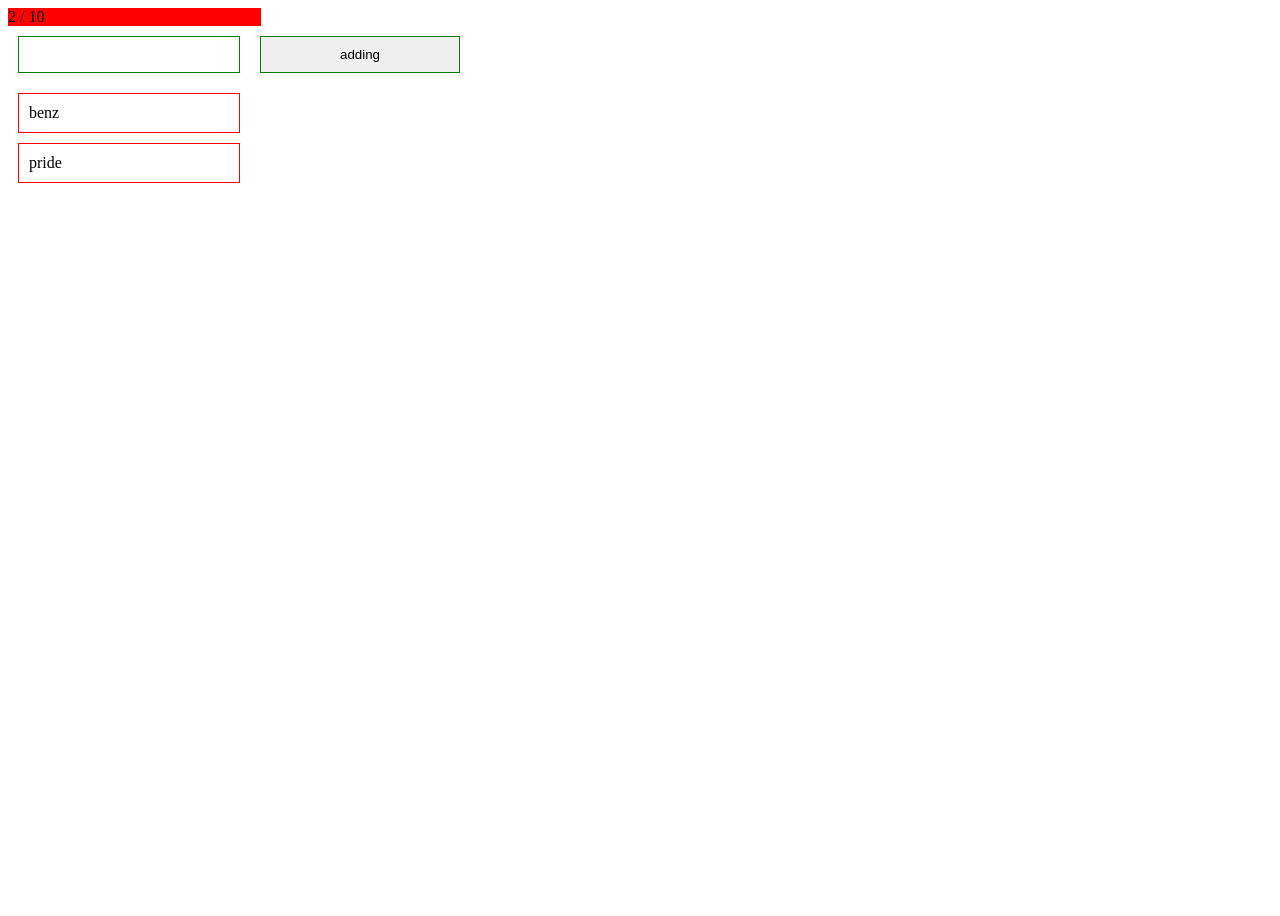
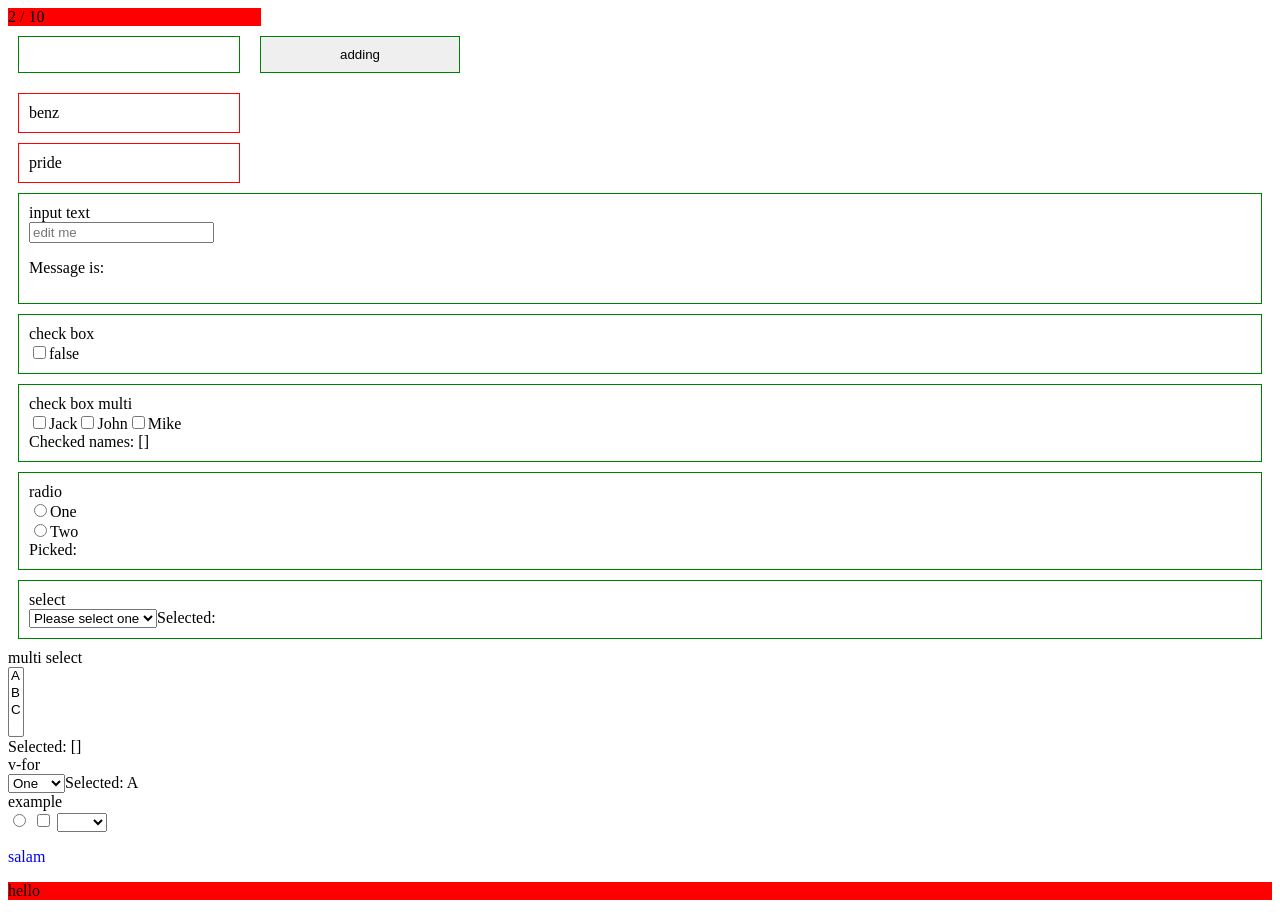
Before and after one commit to elmira-naghibi/game-vuejs, a Vue app: page / in a window 1280 px wide. Before the commit the page ends 800 px from the top, so only its background shows below. Built offline with nearby package versions, Linux system fonts and the light colour scheme.

Commit message:
fea : adding directive feature in vue  in main.js

```diff
--- a/src/App.vue
+++ b/src/App.vue
@@ -3,6 +3,11 @@
     <headercar :carLength = carLength :maxNumberCars= maxNumberCars ></headercar>
     <new-car @carAdded="addingNewcar"></new-car>
     <cars :cars = cars @removecar="deletingcar"></cars>
+    <formdata></formdata>
+    <p v-highlight.delayed="'blue'"> salam </p>
+    <p v-highlight:background.delayed="'red'"> hello </p>
+
+
   </div>
 </template>
 
@@ -10,10 +15,11 @@
 import cars from './components/cars.vue';
 import headercar from './components/headercar.vue';
 import NewCar from './components/newCar.vue';
+import formdata from './form/formdata.vue';
 
 export default {
   name: "App",
-  components: { headercar,cars, NewCar },
+  components: { headercar,cars, NewCar, formdata },
   data() {
     return {
       cars:["benz","pride"],
--- /dev/null
+++ b/src/form/formdata.vue
@@ -0,0 +1,129 @@
+<template>
+    <div>
+        <div style="border:1px solid green;margin:10px;padding:10px;">
+            <div>input text</div>
+            <input v-model="message" placeholder="edit me">
+            <p>Message is: {{ message }}</p>
+        </div>
+
+
+        <div style="border:1px solid green;margin:10px;padding:10px;">
+            <div>check box</div>
+            <input type="checkbox" v-model="checked">
+            <label for="checkbox">{{ checked }}</label>
+        </div>
+
+
+        <div style="border:1px solid green;margin:10px;padding:10px;">
+            <div>check box multi</div>
+            <input type="checkbox"  value="Jack" v-model="checkedNames">
+            <label for="jack">Jack</label>
+            <input type="checkbox"  value="John" v-model="checkedNames">
+            <label for="john">John</label>
+            <input type="checkbox"  value="Mike" v-model="checkedNames">
+            <label for="mike">Mike</label>
+            <br>
+            <span>Checked names: {{ checkedNames }}</span>
+        </div>
+
+
+        <div style="border:1px solid green;margin:10px;padding:10px;">
+            <div>radio</div>
+           <input type="radio" value="One" v-model="picked">
+            <label for="one">One</label>
+            <br>
+            <input type="radio" value="Two" v-model="picked">
+            <label for="two">Two</label>
+            <br>
+            <span>Picked: {{ picked }}</span>
+        </div>
+
+
+        <div style="border:1px solid green;margin:10px;padding:10px;">
+            <div>select</div>
+            <select v-model="selected">
+            <option disabled value="">Please select one</option>
+            <option>A</option>
+            <option>B</option>
+            <option>C</option>
+            </select>
+            <span>Selected: {{ selected }}</span>
+        </div>
+
+
+        <div>
+            <div>multi select</div>
+            <select v-model="selectedMulti" multiple>
+                <option>A</option>
+                <option>B</option>
+                <option>C</option>
+            </select>
+            <br>
+            <span>Selected: {{ selectedMulti }}</span>
+        </div>
+
+        <div>
+            <div>v-for</div>
+            <select v-model="selectedoptions">
+                <option v-for="(option, index) in options" :value="option.value" :key=index>
+                    {{ option.text }}
+                </option>
+            </select>
+            <span>Selected: {{ selectedoptions }}</span>
+        </div>
+
+        <div>
+            <div> example </div>
+            <!-- `picked` is a string "a" when checked -->
+            <input type="radio" v-model="pickedexample" value="a">
+            {{pickedexample}}
+
+            <!-- `toggle` is either true or false -->
+            <input type="checkbox" v-model="toggleexample">
+            {{toggleexample}}
+
+            <!-- `selected` is a string "abc" when the first option is selected -->
+            <select v-model="selectedexample">
+                <option value="abc">ABC</option>
+            </select>
+            {{selectedexample}}
+        </div>
+
+
+
+    </div>
+</template>
+
+
+
+<script>
+export default {
+    data() {
+        return {
+            message:"",
+            checked:false,
+            checkedNames:[],
+            picked:"",
+             selected:"",
+            selectedMulti:[],
+            selectedoptions: 'A',
+            options: [
+                { text: 'One', value: 'A' },
+                { text: 'Two', value: 'B' },
+                { text: 'Three', value: 'C' }
+            ],
+            pickedexample:"",
+            toggleexample:"",
+            selectedexample:""
+
+        }
+    },
+    methods:{
+    }
+};
+</script>
+
+
+
+<style scoped>
+</style>
--- a/src/main.js
+++ b/src/main.js
@@ -1,8 +1,34 @@
 import Vue from 'vue'
 import App from './App.vue'
 
-Vue.config.productionTip = false
+Vue.config.productionTip = false;
 
-var vm1 = new Vue({
+Vue.directive("highlight",
+   { bind(el, binding, vnode){
+      //  el.style.backgroundColor = 'green';
+      // el.style.backgroundColor = binding.value;
+
+
+      // if (binding.arg == 'background') {
+      //   el.style.backgroundColor = binding.value;
+      // } else {
+      //   el.style.color = binding.value;
+      // }
+
+      var delay = 0;
+      if (binding.modifiers['delayed']) {
+        delay = 3000;
+      }
+      setTimeout(() => {
+          if (binding.arg == 'background') {
+            el.style.backgroundColor = binding.value;
+          } else {
+            el.style.color = binding.value;
+          }
+        }, delay);
+      }
+});
+
+new Vue({
   render: h => h(App)
 }).$mount('#app')
```
